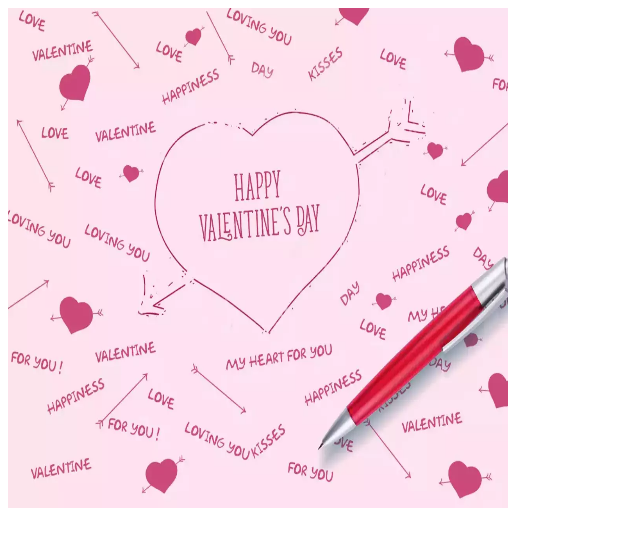
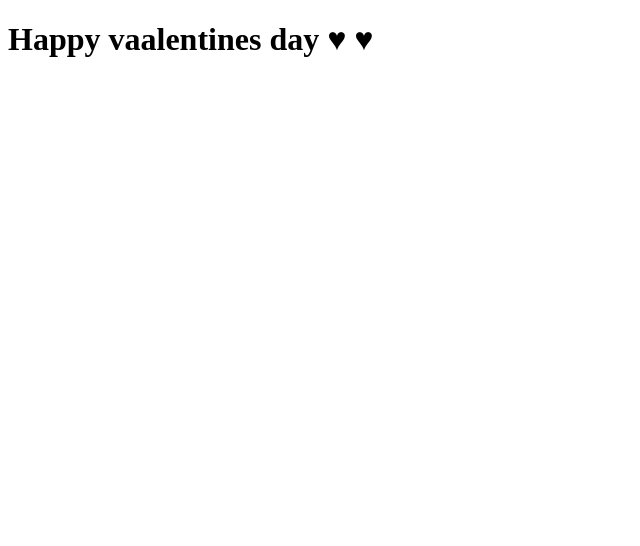
Before and after one commit to bhumpallipavan/my-love, a plain HTML site: page content.html in a window 1280 px wide. Shown: the whole page, without its empty margins (0-640 px from the left). Drawn offline with Linux system fonts and the light colour scheme; files whose address does not match are found by name.

Commit message:
Update content.html

```diff
--- a/content.html
+++ b/content.html
@@ -7,6 +7,6 @@
     <title>&#9829; &#9829; &#9829;</title>
 </head>
 <body>
-    <img src="C:\Users\Pavan\OneDrive\Desktop\html\html1.webp" alt="Happy valentines day" height="500" width="500">
+    <h1>Happy vaalentines day  ♥ ♥</h1>
 </body>
 </html>
```
